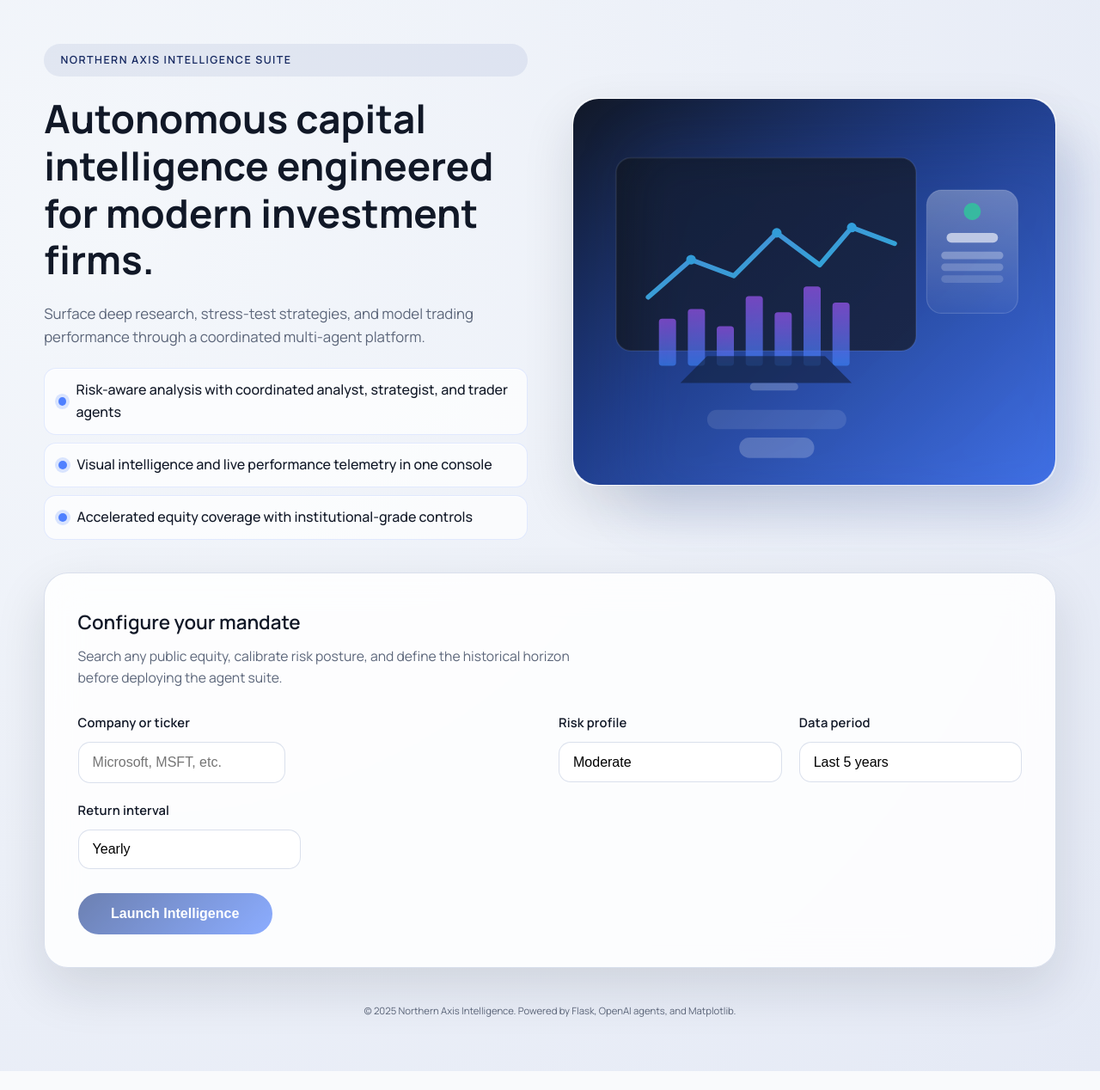
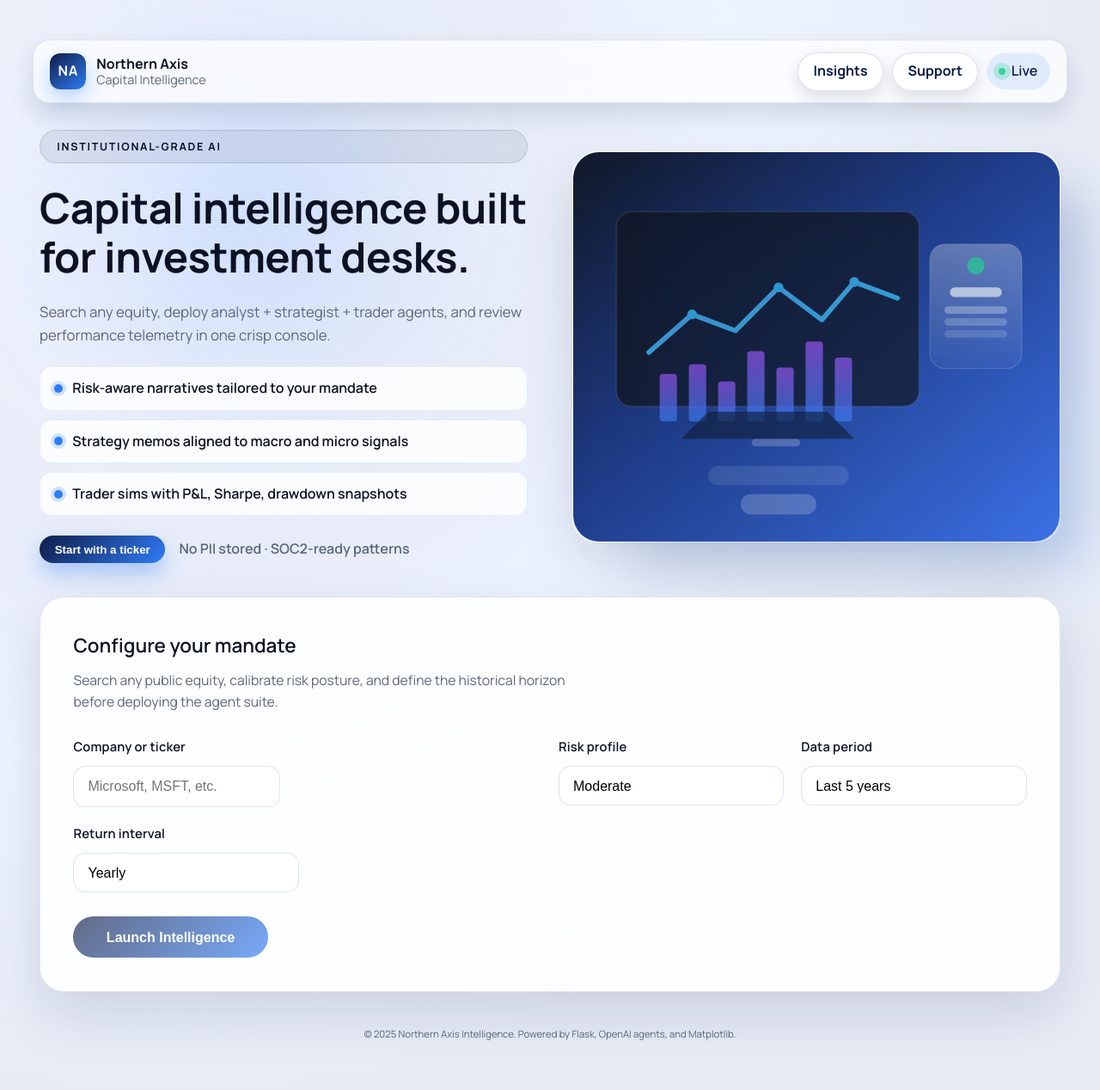
Before and after one commit to 1juho1/FinGen_Agents, a Flask app: page / in a window 1280 px wide. Shown: the whole page at 86% size. Before the commit the page ends 1246 px from the top, so only its background shows below. Run offline with Flask 3, Linux system fonts and the light colour scheme.

Commit message:
updated front end

```diff
--- a/webapp/static/app.js
+++ b/webapp/static/app.js
@@ -5,6 +5,7 @@
     const searchResults = document.getElementById('search-results');
     const selectedTickerDisplay = document.getElementById('selected-ticker-display');
     const runButton = document.getElementById('run-button');
+    const runButtonGhost = document.getElementById('run-button-ghost');
     const riskSelect = document.getElementById('risk-select');
     const periodSelect = document.getElementById('period-select');
     const freqSelect = document.getElementById('freq-select');
@@ -372,4 +373,10 @@
     });
     document.addEventListener('click', handleDocumentClick);
     runButton.addEventListener('click', handleRunAgents);
+    if (runButtonGhost) {
+        runButtonGhost.addEventListener('click', () => {
+            searchInput.focus();
+            searchInput.scrollIntoView({ behavior: 'smooth', block: 'center' });
+        });
+    }
 })();
--- a/webapp/static/styles.css
+++ b/webapp/static/styles.css
@@ -3,15 +3,16 @@
     font-family: "Manrope", system-ui, -apple-system, "Segoe UI", sans-serif;
     font-size: 16px;
     line-height: 1.6;
-    --bg: radial-gradient(circle at 10% 20%, #f4f7fb 0%, #e4e9f5 100%);
-    --panel-bg: rgba(255, 255, 255, 0.85);
-    --border: rgba(164, 177, 208, 0.4);
-    --primary: #1f3c88;
-    --primary-strong: #162961;
-    --accent: #4f80ff;
-    --text: #111827;
+    --bg: radial-gradient(circle at 16% 18%, #f2f5ff 0%, #e7ecf8 28%, #edf3ff 45%, #e6ebf6 70%);
+    --panel-bg: rgba(255, 255, 255, 0.9);
+    --border: rgba(164, 177, 208, 0.35);
+    --primary: #0f1c48;
+    --primary-strong: #07102f;
+    --accent: #2f7cf6;
+    --accent-2: #7dd3fc;
+    --text: #0b1224;
     --muted: #5c667a;
-    --shadow-soft: 0 24px 60px rgba(15, 23, 42, 0.12);
+    --shadow-soft: 0 26px 64px rgba(10, 18, 44, 0.12);
     --radius-xl: 28px;
     --radius-lg: 20px;
     --radius-md: 14px;
@@ -31,17 +32,132 @@ body {
 
 .app-shell {
     min-height: 100vh;
-    padding: clamp(2.5rem, 4vw, 4rem);
+    padding: clamp(2.4rem, 3.6vw, 4rem);
     display: flex;
     flex-direction: column;
     gap: clamp(2rem, 3vw, 3rem);
+    position: relative;
+    overflow: hidden;
+}
+
+.app-shell::after {
+    content: "";
+    position: absolute;
+    inset: -20% 45% 40% -10%;
+    background: radial-gradient(circle at 50% 50%, rgba(47, 124, 246, 0.18), transparent 45%);
+    filter: blur(40px);
+    z-index: 0;
+    pointer-events: none;
+}
+
+.topbar {
+    position: sticky;
+    top: 0;
+    z-index: 5;
+    display: flex;
+    align-items: center;
+    justify-content: space-between;
+    padding: 0.85rem 1.2rem;
+    margin: -0.5rem -0.5rem 0;
+    border-radius: var(--radius-lg);
+    background: rgba(255, 255, 255, 0.72);
+    border: 1px solid rgba(164, 177, 208, 0.3);
+    backdrop-filter: blur(14px);
+    box-shadow: 0 14px 28px rgba(12, 23, 52, 0.12);
+}
+
+.brand {
+    display: flex;
+    align-items: center;
+    gap: 0.75rem;
+}
+
+.brand__mark {
+    width: 42px;
+    height: 42px;
+    display: grid;
+    place-items: center;
+    border-radius: 12px;
+    background: linear-gradient(140deg, var(--primary), var(--accent));
+    color: #fff;
+    font-weight: 700;
+    letter-spacing: 0.04em;
+    box-shadow: 0 10px 24px rgba(47, 124, 246, 0.35);
+}
+
+.brand__text {
+    display: flex;
+    flex-direction: column;
+    line-height: 1.2;
+}
+
+.brand__text strong {
+    font-size: 1rem;
+}
+
+.brand__text span {
+    color: var(--muted);
+    font-size: 0.9rem;
+}
+
+.topbar__actions {
+    display: flex;
+    align-items: center;
+    gap: 0.6rem;
+}
+
+.ghost-btn {
+    border: 1px solid rgba(15, 28, 72, 0.14);
+    border-radius: 999px;
+    background: rgba(255, 255, 255, 0.82);
+    padding: 0.55rem 1.1rem;
+    color: var(--primary);
+    font-weight: 650;
+    text-decoration: none;
+    box-shadow: 0 8px 18px rgba(12, 23, 52, 0.12);
+    transition: transform 0.15s ease, box-shadow 0.15s ease, background 0.15s ease;
+    cursor: pointer;
+}
+
+.ghost-btn:hover {
+    transform: translateY(-1px);
+    background: rgba(255, 255, 255, 0.95);
+}
+
+.ghost-btn--primary {
+    background: linear-gradient(135deg, var(--primary), var(--accent));
+    color: #fff;
+    border: none;
+    box-shadow: 0 12px 24px rgba(47, 124, 246, 0.35);
+}
+
+.status-dot {
+    display: inline-flex;
+    align-items: center;
+    gap: 0.4rem;
+    padding: 0.5rem 0.9rem;
+    border-radius: 999px;
+    background: rgba(47, 124, 246, 0.12);
+    color: var(--primary);
+    font-weight: 600;
+}
+
+.status-dot::before {
+    content: "";
+    width: 8px;
+    height: 8px;
+    border-radius: 50%;
+    background: #34d399;
+    box-shadow: 0 0 0 6px rgba(52, 211, 153, 0.25);
 }
 
 .hero {
     display: grid;
-    grid-template-columns: repeat(auto-fit, minmax(280px, 1fr));
-    gap: clamp(2rem, 4vw, 4rem);
+    grid-template-columns: repeat(auto-fit, minmax(320px, 1fr));
+    gap: clamp(2.2rem, 4vw, 4.2rem);
     align-items: center;
+    position: relative;
+    z-index: 1;
 }
 
 .hero__content {
@@ -54,26 +170,28 @@ body {
     display: inline-flex;
     align-items: center;
     gap: 0.5rem;
-    font-weight: 600;
-    letter-spacing: 0.12em;
+    font-weight: 700;
+    letter-spacing: 0.14em;
     text-transform: uppercase;
     color: var(--primary-strong);
-    background: rgba(31, 60, 136, 0.08);
+    background: rgba(15, 28, 72, 0.08);
     border-radius: 999px;
     padding: 0.55rem 1.2rem;
     font-size: 0.78rem;
+    border: 1px solid rgba(15, 28, 72, 0.12);
 }
 
 .hero__title {
     margin: 0;
-    font-size: clamp(2rem, 4vw, 2.85rem);
-    line-height: 1.2;
-    font-weight: 700;
+    font-size: clamp(2.2rem, 4.4vw, 3.05rem);
+    line-height: 1.18;
+    font-weight: 800;
+    letter-spacing: -0.01em;
 }
 
 .hero__subtitle {
     margin: 0;
-    max-width: 560px;
+    max-width: 620px;
     color: var(--muted);
     font-size: 1.05rem;
 }
@@ -91,12 +209,12 @@ body {
     align-items: center;
     gap: 0.7rem;
     padding: 0.75rem 1rem;
-    background: rgba(255, 255, 255, 0.7);
+    background: rgba(255, 255, 255, 0.82);
     border-radius: var(--radius-md);
-    border: 1px solid rgba(79, 128, 255, 0.15);
-    font-weight: 500;
+    border: 1px solid rgba(47, 124, 246, 0.12);
+    font-weight: 600;
     color: var(--text);
-    box-shadow: inset 0 1px 0 rgba(255, 255, 255, 0.7);
+    box-shadow: inset 0 1px 0 rgba(255, 255, 255, 0.9);
 }
 
 .hero__highlights li::before {
@@ -106,7 +224,7 @@ body {
     height: 10px;
     border-radius: 50%;
     background: var(--accent);
-    box-shadow: 0 0 0 4px rgba(79, 128, 255, 0.2);
+    box-shadow: 0 0 0 4px rgba(47, 124, 246, 0.2);
 }
 
 .hero__visual {
@@ -118,7 +236,7 @@ body {
     content: "";
     position: absolute;
     inset: 12% -6% -6% 12%;
-    background: linear-gradient(135deg, rgba(31, 60, 136, 0.18), rgba(79, 128, 255, 0.12));
+    background: linear-gradient(135deg, rgba(15, 28, 72, 0.18), rgba(47, 124, 246, 0.18));
     border-radius: var(--radius-xl);
     filter: blur(30px);
     z-index: 0;
@@ -133,11 +251,25 @@ body {
     display: block;
 }
 
+.hero__cta {
+    display: flex;
+    align-items: center;
+    gap: 1rem;
+    flex-wrap: wrap;
+}
+
+.hero__meta {
+    color: var(--muted);
+    font-weight: 600;
+}
+
 .app-main {
     flex: 1;
     display: flex;
     flex-direction: column;
     gap: clamp(1.5rem, 2.5vw, 2.5rem);
+    position: relative;
+    z-index: 1;
 }
 
 .panel {
@@ -210,7 +342,7 @@ input[type="text"]:focus,
 select:focus {
     outline: none;
     border-color: var(--accent);
-    box-shadow: 0 0 0 4px rgba(79, 128, 255, 0.2);
+    box-shadow: 0 0 0 4px rgba(47, 124, 246, 0.2);
 }
 
 .search-box {
@@ -226,7 +358,7 @@ select:focus {
     list-style: none;
     margin: 0;
     padding: 0.4rem;
-    background: rgba(255, 255, 255, 0.95);
+    background: rgba(255, 255, 255, 0.98);
     border-radius: var(--radius-md);
     border: 1px solid rgba(164, 177, 208, 0.35);
     box-shadow: 0 20px 36px rgba(15, 23, 42, 0.15);
--- a/webapp/templates/index.html
+++ b/webapp/templates/index.html
@@ -11,16 +11,35 @@
 </head>
 <body>
     <div class="app-shell">
+        <nav class="topbar">
+            <div class="brand">
+                <div class="brand__mark">NA</div>
+                <div class="brand__text">
+                    <strong>Northern Axis</strong>
+                    <span>Capital Intelligence</span>
+                </div>
+            </div>
+            <div class="topbar__actions">
+                <a class="ghost-btn" href="#results">Insights</a>
+                <a class="ghost-btn" href="#contact">Support</a>
+                <span class="status-dot">Live</span>
+            </div>
+        </nav>
+
         <header class="hero">
             <div class="hero__content">
-                <span class="hero__badge">Northern Axis Intelligence Suite</span>
-                <h1 class="hero__title">Autonomous capital intelligence engineered for modern investment firms.</h1>
-                <p class="hero__subtitle">Surface deep research, stress-test strategies, and model trading performance through a coordinated multi-agent platform.</p>
+                <span class="hero__badge">Institutional-grade AI</span>
+                <h1 class="hero__title">Capital intelligence built for investment desks.</h1>
+                <p class="hero__subtitle">Search any equity, deploy analyst + strategist + trader agents, and review performance telemetry in one crisp console.</p>
                 <ul class="hero__highlights">
-                    <li>Risk-aware analysis with coordinated analyst, strategist, and trader agents</li>
-                    <li>Visual intelligence and live performance telemetry in one console</li>
-                    <li>Accelerated equity coverage with institutional-grade controls</li>
+                    <li>Risk-aware narratives tailored to your mandate</li>
+                    <li>Strategy memos aligned to macro and micro signals</li>
+                    <li>Trader sims with P&L, Sharpe, drawdown snapshots</li>
                 </ul>
+                <div class="hero__cta">
+                    <button id="run-button-ghost" class="ghost-btn ghost-btn--primary" type="button" aria-label="Start by picking a ticker">Start with a ticker</button>
+                    <span class="hero__meta">No PII stored · SOC2-ready patterns</span>
+                </div>
             </div>
             <figure class="hero__visual" aria-hidden="true">
                 <img src="{{ url_for('static', filename='images/hero-placeholder.svg') }}" alt="Stylized computer screens with market data" loading="lazy" />
```
